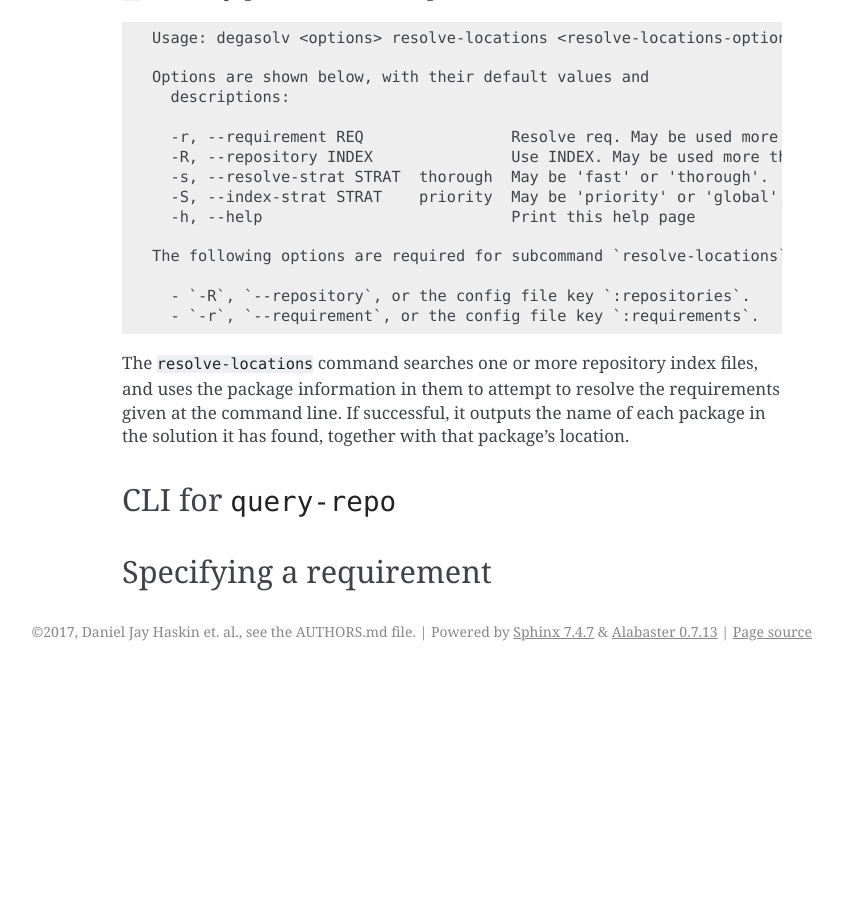
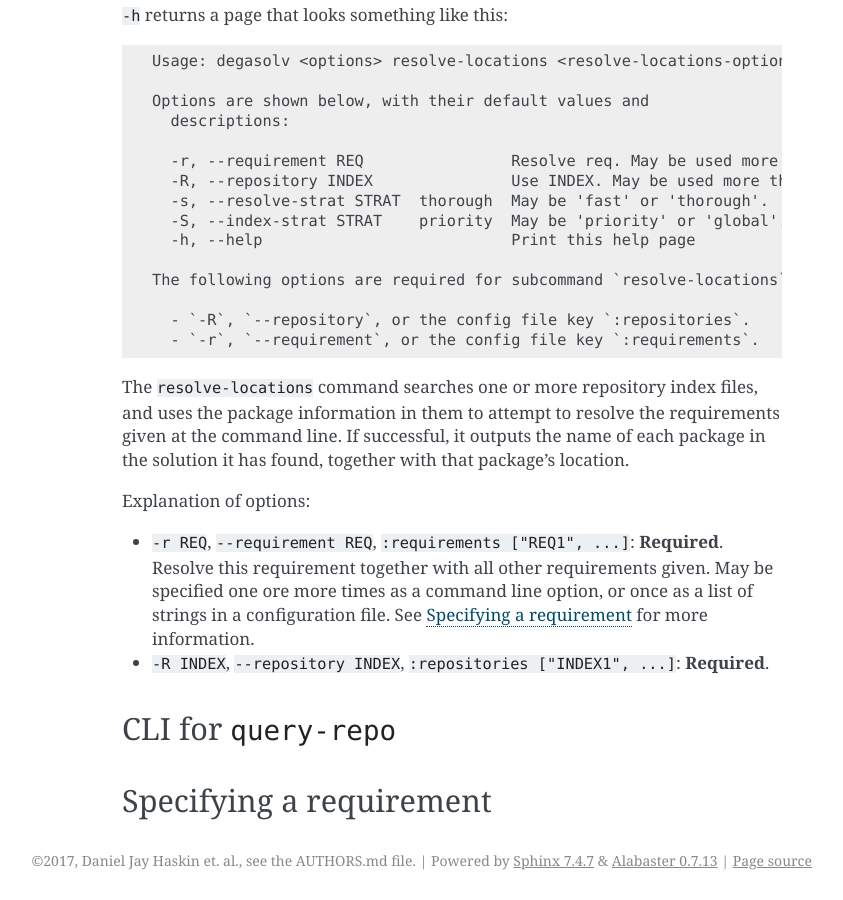
Before and after one commit to djhaskin987/degasolv, a Sphinx documentation site: the page built from docs/command-reference.rst, in a window 1280 px wide and 900 px high, scrolled down 4691 px. Shown: the whole window, without its empty margins (298-1141 px from the left). Built offline with Sphinx 7.4.7, drawn with Linux system fonts in a browser that asks for light colours; before the commit the page ends 5362 px from its top, so only the background shows below that; some of the changed text lies outside the part shown.

Commit message:
improvements to docs

```diff
--- a/docs/command-reference.rst
+++ b/docs/command-reference.rst
@@ -140,10 +140,10 @@
   including a file location or a URL.
 
 - ``-r REQUIREMENT``, ``--requirement REQUIREMENT``,
-  ``:requirements ["REQ1", ...]``: Specify a requirement.  May be
-  specified multiple times as a command line option, or once as a list
-  of strings in a configuration file. See :ref:`Specifying a
-  requirement` for more information.
+  ``:requirements ["REQ1", ...]``: List a requirement (dependency) of the
+  package in the card file.  May be specified one or more times as a command
+  line option, or once as a list of strings in a configuration file. See
+  :ref:`Specifying a requirement` for more information.
 
 - ``-C FILE``, ``--card-file FILE``, ``:card-file "FILE"``:
   Specify the name of the card file to generate. It is best practice
@@ -250,6 +250,16 @@
 given at the command line. If successful, it outputs the name of each package
 in the solution it has found, together with that package's location.
 
+Explanation of options:
+
+- ``-r REQ``, ``--requirement REQ``, ``:requirements ["REQ1", ...]``:
+  **Required**. Resolve this requirement together with all other requirements
+  given.  May be specified one ore more times as a command line option, or once as
+  a list of strings in a configuration file. See
+  :ref:`Specifying a requirement` for more information.
+
+- ``-R INDEX``, ``--repository INDEX``, ``:repositories ["INDEX1", ...]``:
+  **Required**.
 
 CLI for ``query-repo``
 ----------------------
```
Also changed, not shown: 1 other file.
